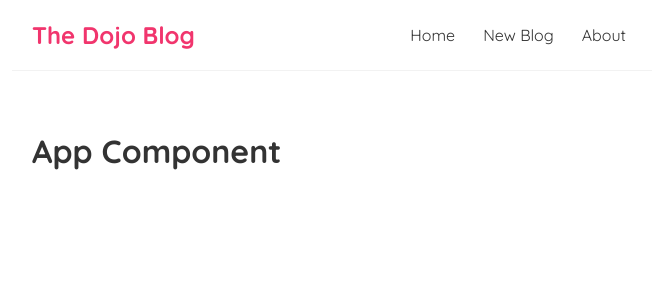
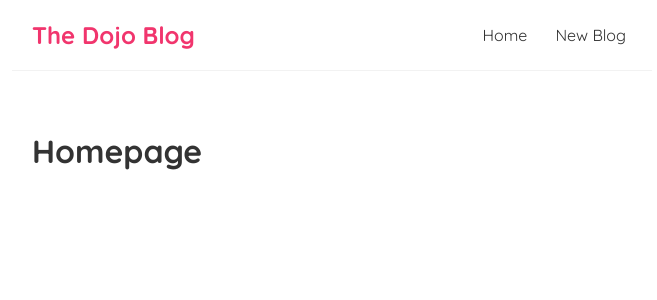
Before and after one commit to Svmpankaj/React-JS-Crash-Course, a React (Create React App) app: page / in a window 1280 px wide. Shown: the top 300 px of the page, without its empty margins (308-965 px from the left). Built offline with nearby package versions, Linux system fonts and the light colour scheme.

Commit message:
nested component is created

```diff
--- a/src/App.js
+++ b/src/App.js
@@ -1,5 +1,6 @@
 import './App.css';
 import Navbar from './Navbar';
+import Home from './Home';
 
 function App() {
 
@@ -7,7 +8,7 @@
     <div className='App'>
       <Navbar />
       <div className="content">
-        <h1>App Component</h1>
+        <Home />
       </div>
     </div>
   );
--- /dev/null
+++ b/src/Home.js
@@ -0,0 +1,9 @@
+const Home = () => {
+    return (
+        <div className="home">
+            <h1>Homepage</h1>
+        </div>
+    )
+}
+
+export default Home
--- a/src/Navbar.js
+++ b/src/Navbar.js
@@ -5,7 +5,6 @@
             <div className="links">
                 <a href="/">Home</a>
                 <a href="/create">New Blog</a>
-                <a href="/about">About</a>
             </div>
         </nav>
     );
```
